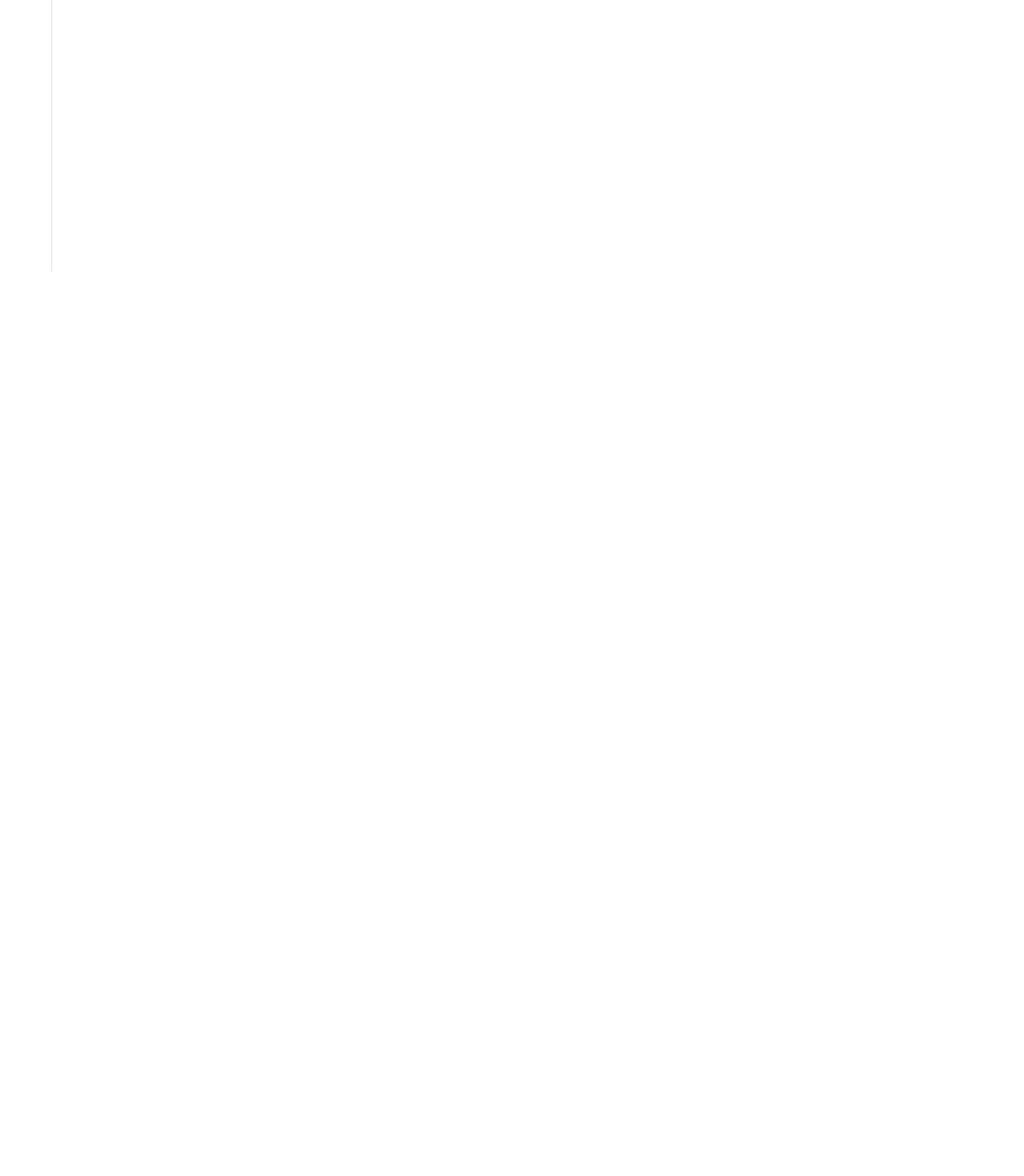
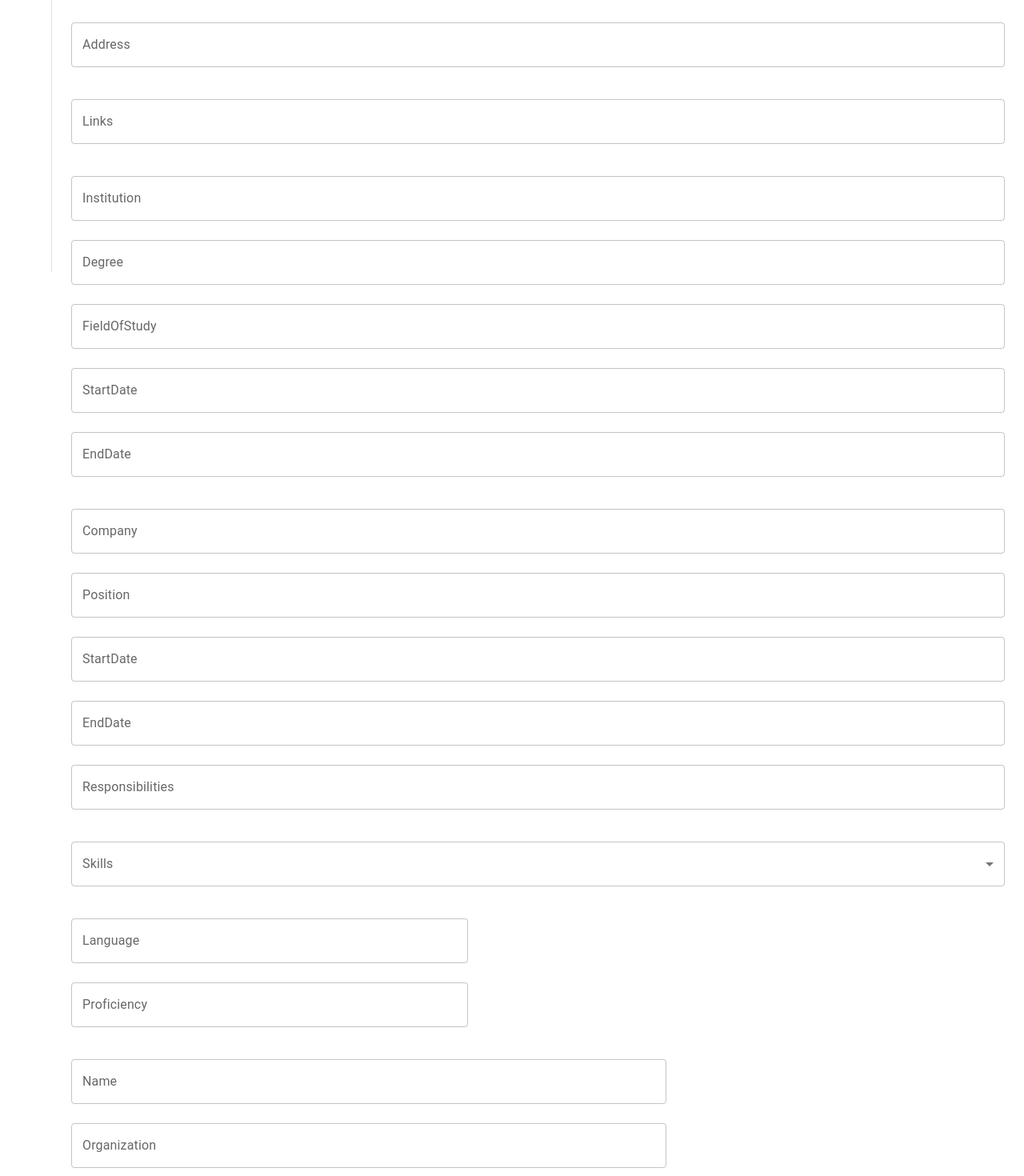
Before and after one commit to reactexcel/cv-generator, a React (Vite) app: page /home/cvGenerator in a window 1280 px wide. Shown: the part 460-1930 px from the top of the page at 80% size. Before the commit the page ends 800 px from the top, so only its background shows below. Built offline with nearby package versions, Linux system fonts and the light colour scheme; sample sign-in values are in the browser's storage.

Commit message:
create ui for library

```diff
--- a/package.json
+++ b/package.json
@@ -21,6 +21,7 @@
     "axios": "^1.6.7",
     "cookie": "^0.6.0",
     "formik": "^2.4.5",
+    "moment": "^2.30.1",
     "react": "^18.2.0",
     "react-dom": "^18.2.0",
     "react-pdf": "^7.7.1",
--- a/src/components/cv-creatorform/CvCreatorForm.jsx
+++ b/src/components/cv-creatorform/CvCreatorForm.jsx
@@ -1,20 +1,129 @@
-import { Box, TextField } from "@mui/material";
-import React from "react";
+import { Box, TextField, MenuItem } from "@mui/material";
 
 const CvCreatorForm = () => {
-  const formFelds = [
-    { name: "Name" },
-    { name: "Email" },
-    { name: "Phone" },
-    { name: "LinkedIn" },
-  ];
+  const cvDataFormat = {
+    personalInfo: {
+      firstName: "",
+      lastName: "",
+      email: "",
+      phone: "",
+      address: "",
+      links: {
+        github: "",
+        linkedin: "",
+        website: "",
+      },
+    },
+    education: [
+      {
+        institution: "",
+        degree: "",
+        fieldOfStudy: "",
+        startDate: "",
+        endDate: "",
+      },
+    ],
+    experience: [
+      {
+        company: "",
+        position: "",
+        startDate: "",
+        endDate: "",
+        responsibilities: "",
+      },
+    ],
+    skills: ["Java", "Node", "Python"],
+    languages: [{ language: "", proficiency: "" }],
+    certifications: [{ name: "", organization: "", date: "" }],
+  };
+
   return (
-    <Box sx={{display:'flex', gap:2, flexWrap:"wrap"}}>
-      {formFelds.map((e, i) => {
-        return (
-            <TextField key={i} variant="outlined" name={e.name} label={e.name} />
-        );
-      })}
+    <Box sx={{ display: "flex", gap: 2, flexWrap: "wrap" }}>
+      {/* Personal Information Fields */}
+      {Object.entries(cvDataFormat.personalInfo).map(([key, value], index) => (
+        <TextField
+          key={key}
+          variant="outlined"
+          name={key}
+          label={key.charAt(0).toUpperCase() + key.slice(1)}
+          fullWidth
+          margin="normal"
+        />
+      ))}
+
+      {cvDataFormat.education.map((education, index) => (
+        <Box key={index}>
+          {Object.entries(education).map(([key, value]) => (
+            <TextField
+              key={key}
+              variant="outlined"
+              name={key}
+              label={key.charAt(0).toUpperCase() + key.slice(1)}
+              fullWidth
+              margin="normal"
+            />
+          ))}
+        </Box>
+      ))}
+
+      {/* Experience Fields */}
+      {cvDataFormat.experience.map((experience, index) => (
+        <Box key={index}>
+          {Object.entries(experience).map(([key, value]) => (
+            <TextField
+              key={key}
+              variant="outlined"
+              name={key}
+              label={key.charAt(0).toUpperCase() + key.slice(1)}
+              fullWidth
+              margin="normal"
+            />
+          ))}
+        </Box>
+      ))}
+
+      <TextField
+        select
+        variant="outlined"
+        name="skills"
+        label="Skills"
+        fullWidth
+        margin="normal">
+        {cvDataFormat.skills.map((skill, index) => (
+          <MenuItem key={index} value={skill}>
+            {skill}
+          </MenuItem>
+        ))}
+      </TextField>
+      {cvDataFormat.languages.map((language, index) => (
+        <Box key={index}>
+          {Object.entries(language).map(([key, value]) => (
+            <TextField
+              key={key}
+              variant="outlined"
+              name={`language_${index}_${key}`}
+              label={key.charAt(0).toUpperCase() + key.slice(1)}
+              fullWidth
+              margin="normal"
+            />
+          ))}
+        </Box>
+      ))}
+
+      {cvDataFormat.certifications.map((certification, index) => (
+        <Box key={index}>
+          {Object.entries(certification).map(([key, value]) => (
+            <TextField
+              key={key}
+              variant="outlined"
+              name={key}
+              label={key.charAt(0).toUpperCase() + key.slice(1)}
+              fullWidth
+              margin="normal"
+            />
+          ))}
+        </Box>
+      ))}
     </Box>
   );
 };
--- a/src/components/library/Library.jsx
+++ b/src/components/library/Library.jsx
@@ -9,6 +9,7 @@ import { Document, Page, pdfjs } from "react-pdf";
 import Stack from "@mui/material/Stack";
 import Button from "@mui/material/Button";
 import ModalComponent from "./ModalComponent";
+import moment from "moment";
 
 pdfjs.GlobalWorkerOptions.workerSrc = new URL(
   "pdfjs-dist/build/pdf.worker.min.js",
@@ -30,6 +31,26 @@ const Library = () => {
     document.body.removeChild(anchor);
   };
 
+  const [titleName, setTitleName] = useState(null);
+  console.log(titleName);
+
+  const fileName =
+    titleName &&
+    Array.isArray(titleName) &&
+    titleName.map((item) => {
+      if (typeof item === "string") {
+        const trimmedLink = item.replace(
+          "http://116.202.210.102:3030/resumes/65d715cdfbf9b1c5d1d8adc7-",
+          ""
+        );
+        return trimmedLink;
+      } else {
+        return item;
+      }
+    });
+
+  console.log(fileName);
+
   useEffect(() => {
     const getData = async () => {
       try {
@@ -39,6 +60,7 @@ const Library = () => {
         if (data.success === true) {
           console.log(response.data);
           dispatch(setCvData(data.user));
+          setTitleName(data.user.cvLink);
         }
       } catch (error) {
         console.log(error, "afsasd");
@@ -69,17 +91,30 @@ const Library = () => {
               data.cvLink.map((link, index) => (
                 <div
                   className="flex flex-col gap-1 w-full border-2 border-gray-400 p-2 rounded-md"
-                  key={index}
-                >
+                  key={index}>
                   <div className="flex font-medium  justify-between">
                     <div className="flex gap-2 leading-0">
-                      <div> {index + 1}.</div> <div>{link}</div>{" "}
+                      <div> {index + 1}.</div>
+                      <div>
+                        <div>
+                          {typeof link.link === "string" &&
+                            link.link.replace(
+                              "http://116.202.210.102:3030/resumes/65d87d0e840d38f93d41709a-",
+                              ""
+                            )}
+                        </div>
+                        <div className="opacity-95">
+                          {moment(link.updatedAt).format(
+                            "MMMM DD, YYYY hh:mm A"
+                          )}
+                        </div>
+                      </div>
                     </div>{" "}
                     <div className="h-fit flex gap-2">
-                      <ModalComponent link={link} />
+                      <ModalComponent link={link.link} />
                       <Button variant="contained">
                         <DownloadIcon
-                          onClick={() => handleDownloadPdf(link)}
+                          onClick={() => handleDownloadPdf(link.link)}
                         />
                       </Button>
                     </div>
```
Also changed, not shown: 1 other file (tests, documents, lock files or other folders).
